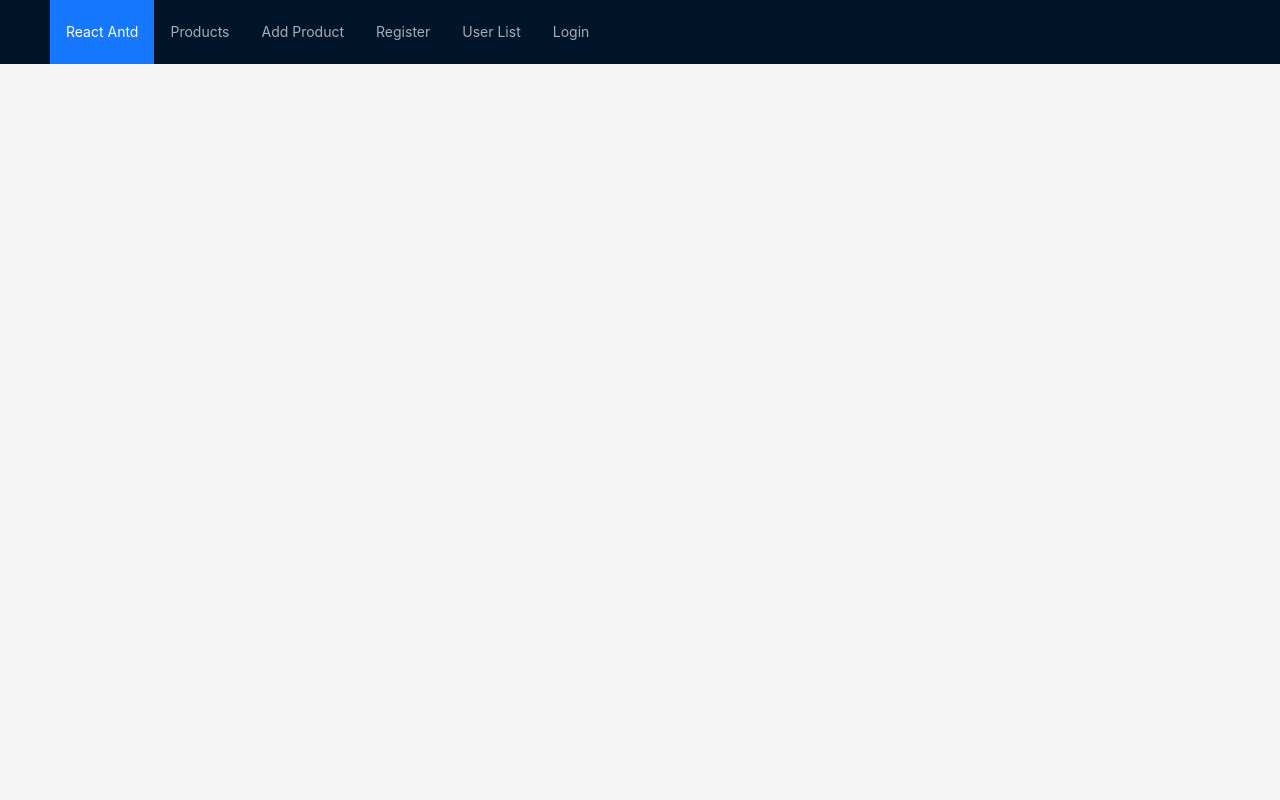
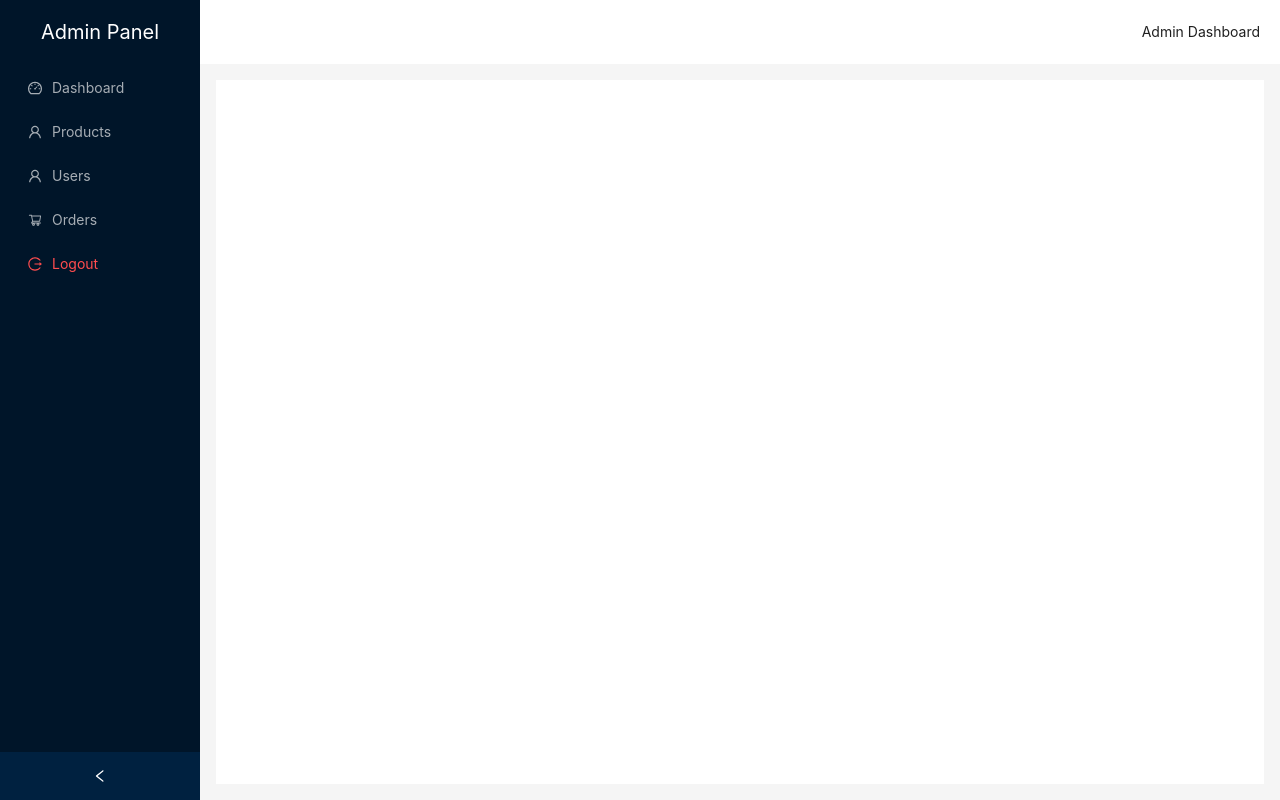
Before and after one commit to vanhoa690/web2091-react-sp25, a React (Vite) app: page /admin in a window 1280 px wide. Built offline with nearby package versions, Linux system fonts and the light colour scheme.

Commit message:
layout admin

```diff
--- a/src/App.tsx
+++ b/src/App.tsx
@@ -8,14 +8,33 @@ import { Link } from "react-router-dom";
 import Register from "./pages/auth/register";
 import UserList from "./pages/user/list";
 import Login from "./pages/auth/login";
+import AdminLayout from "./layout/Admin";
 
 const { Header } = Layout;
 
 function App() {
   const element = useRoutes([
     {
-      path: "/register",
-      element: <Register />,
+      path: "/admin",
+      element: <AdminLayout />,
+      children: [
+        {
+          path: "products",
+          element: <ProductList />,
+        },
+        {
+          path: "product/add",
+          element: <ProductAdd />,
+        },
+        {
+          path: "product/:id/edit",
+          element: <ProductEdit />,
+        },
+        {
+          path: "users",
+          element: <UserList />,
+        },
+      ],
     },
     {
       path: "/login",
@@ -25,45 +44,34 @@ function App() {
       path: "/users",
       element: <UserList />,
     },
-    {
-      path: "/products",
-      element: <ProductList />,
-    },
-    {
-      path: "/product/add",
-      element: <ProductAdd />,
-    },
-    {
-      path: "/product/:id/edit",
-      element: <ProductEdit />,
-    },
   ]);
   return (
-    <Layout style={{ minHeight: "100vh" }}>
-      <Header>
-        <Menu theme="dark" mode="horizontal" defaultSelectedKeys={["1"]}>
-          <Menu.Item key="1">
-            <Link to="/">React Antd</Link>
-          </Menu.Item>
-          <Menu.Item key="2">
-            <Link to="/products">Products</Link>
-          </Menu.Item>
-          <Menu.Item key="3">
-            <Link to="/product/add">Add Product</Link>
-          </Menu.Item>
-          <Menu.Item key="4">
-            <Link to="/register">Register</Link>
-          </Menu.Item>
-          <Menu.Item key="5">
-            <Link to="/users">User List</Link>
-          </Menu.Item>
-          <Menu.Item key="6">
-            <Link to="/login">Login</Link>
-          </Menu.Item>
-        </Menu>
-      </Header>
-      <main>{element}</main>
-    </Layout>
+    <main>{element}</main>
+    // <Layout style={{ minHeight: "100vh" }}>
+    //   <Header>
+    //     <Menu theme="dark" mode="horizontal" defaultSelectedKeys={["1"]}>
+    //       <Menu.Item key="1">
+    //         <Link to="/">React Antd</Link>
+    //       </Menu.Item>
+    //       <Menu.Item key="2">
+    //         <Link to="/products">Products</Link>
+    //       </Menu.Item>
+    //       <Menu.Item key="3">
+    //         <Link to="/product/add">Add Product</Link>
+    //       </Menu.Item>
+    //       <Menu.Item key="4">
+    //         <Link to="/register">Register</Link>
+    //       </Menu.Item>
+    //       <Menu.Item key="5">
+    //         <Link to="/users">User List</Link>
+    //       </Menu.Item>
+    //       <Menu.Item key="6">
+    //         <Link to="/login">Login</Link>
+    //       </Menu.Item>
+    //     </Menu>
+    //   </Header>
+
+    // </Layout>
   );
 }
 
--- /dev/null
+++ b/src/layout/Admin.tsx
@@ -0,0 +1,63 @@
+import { Layout, Menu } from "antd";
+import { Outlet, Link } from "react-router-dom";
+import {
+  DashboardOutlined,
+  UserOutlined,
+  ShoppingCartOutlined,
+  LogoutOutlined,
+} from "@ant-design/icons";
+
+const { Header, Sider, Content } = Layout;
+
+const AdminLayout = () => {
+  return (
+    <Layout style={{ minHeight: "100vh" }}>
+      {/* Sidebar */}
+      <Sider collapsible>
+        <div
+          className="logo"
+          style={{
+            height: 64,
+            textAlign: "center",
+            color: "white",
+            fontSize: 20,
+            lineHeight: "64px",
+          }}
+        >
+          Admin Panel
+        </div>
+        <Menu theme="dark" mode="inline">
+          <Menu.Item key="dashboard" icon={<DashboardOutlined />}>
+            <Link to="/admin/dashboard">Dashboard</Link>
+          </Menu.Item>
+          <Menu.Item key="users" icon={<UserOutlined />}>
+            <Link to="/admin/products">Products</Link>
+          </Menu.Item>
+          <Menu.Item key="users" icon={<UserOutlined />}>
+            <Link to="/admin/users">Users</Link>
+          </Menu.Item>
+          <Menu.Item key="orders" icon={<ShoppingCartOutlined />}>
+            <Link to="/admin/orders">Orders</Link>
+          </Menu.Item>
+          <Menu.Item key="logout" icon={<LogoutOutlined />} danger>
+            Logout
+          </Menu.Item>
+        </Menu>
+      </Sider>
+
+      {/* Main Content */}
+      <Layout>
+        <Header
+          style={{ background: "#fff", padding: "0 20px", textAlign: "right" }}
+        >
+          <span>Admin Dashboard</span>
+        </Header>
+        <Content style={{ margin: "16px", padding: 24, background: "#fff" }}>
+          <Outlet /> {/* Render nội dung trang con */}
+        </Content>
+      </Layout>
+    </Layout>
+  );
+};
+
+export default AdminLayout;
```
Also changed, not shown: src/layout/Client.tsx (added).
